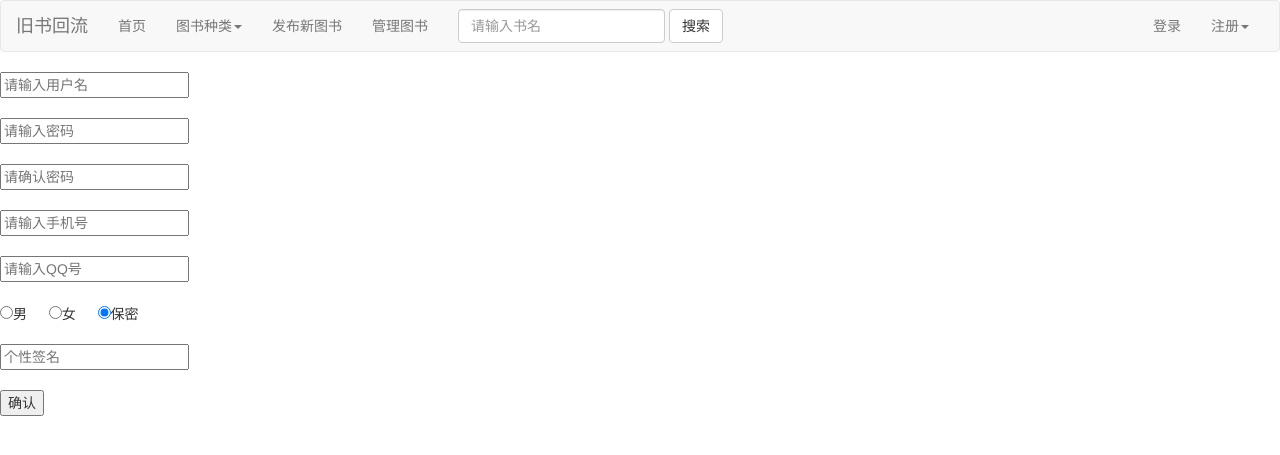
After one commit to ja6son/old_books_back, a Flask app: page /regist/ in a window 1280 px wide. The commit adds this page. Shown: the top 455 px of the page. Run offline with Flask 2, Linux system fonts and the light colour scheme; some libraries are stand-ins or nearby versions.

Commit message:
注册页面完成

```diff
--- a/旧书回流/app/run.py
+++ b/旧书回流/app/run.py
@@ -1,6 +1,7 @@
-from flask import Flask,render_template,request
+from flask import Flask,render_template,request,redirect,url_for,flash
 import config
 from exts import db
+from models import User,Book,Comment
 
 
 app = Flask(__name__)
@@ -19,5 +20,30 @@ def login():
     else :
         pass
 
+@app.route('/regist/',methods = ['POST','GET'])
+def regist():
+    if request.method == 'GET':
+        return render_template('regist.html')
+    else :
+        user_name = request.form.get('user_name')
+        password = request.form.get('password')
+        passwords = request.form.get('passwords')
+        if User.query.filter(User.user_name == user_name).first() :
+            flash('该用户已存在')
+            return redirect(url_for('regist'))
+        elif password != passwords:
+            flash('两次密码不同')
+            return redirect(url_for('regist'))
+        else :
+            telephone = request.form.get('telephone')
+            sex = request.form.get('sex')
+            qq = request.form.get('qq')
+            sign = request.form.get('sign')
+            user = User(user_name = user_name,password = password,
+                        telephone = telephone,qq = qq,sex = sex ,sign = sign)
+            db.session.add(user)
+            db.session.commit()
+            return 'OK'
+
 if __name__ == '__main__':
     app.run()
--- a/旧书回流/app/static/css/base.css
+++ /dev/null
@@ -1,4 +0,0 @@
-#color{
-    background-color:hsl(182, 100%, 92%);
-    font-weight: 900;
-}
--- a/旧书回流/app/templates/base.html
+++ b/旧书回流/app/templates/base.html
@@ -6,7 +6,6 @@
     <link rel="stylesheet" href="https://cdn.bootcss.com/bootstrap/3.3.7/css/bootstrap.min.css" integrity="sha384-BVYiiSIFeK1dGmJRAkycuHAHRg32OmUcww7on3RYdg4Va+PmSTsz/K68vbdEjh4u" crossorigin="anonymous">
     <script src="https://cdn.bootcss.com/bootstrap/3.3.7/js/bootstrap.min.js" integrity="sha384-Tc5IQib027qvyjSMfHjOMaLkfuWVxZxUPnCJA7l2mCWNIpG9mGCD8wGNIcPD7Txa" crossorigin="anonymous"></script>
     <script src="https://cdn.bootcss.com/jquery/3.3.1/jquery.min.js"></script>
-    <link rel="stylesheet" href="{{ url_for('static',filename='css/base.css') }}">
     {% block head %}{% endblock %}
 </head>
 <body>
@@ -53,7 +52,7 @@
 
               <li><a href="#">登录</a></li>
               <li class="dropdown">
-                <a href="#" class="dropdown-toggle" data-toggle="dropdown" role="button" aria-haspopup="true" aria-expanded="false">注册<span class="caret"></span></a>
+                <a href="{{ url_for('regist') }}" class="dropdown-toggle" data-toggle="dropdown" role="button" aria-haspopup="true" aria-expanded="false">注册<span class="caret"></span></a>
                 <ul class="dropdown-menu">
                   <li><a href="#">Action</a></li>
                   <li><a href="#">Another action</a></li>
--- /dev/null
+++ b/旧书回流/app/templates/regist.html
@@ -0,0 +1,17 @@
+{% extends "base.html" %}
+{% block title %}注册{% endblock %}
+{% block head %}{% endblock %}
+{% block body %}
+<form action="" method="POST">
+<input type="text" name="user_name" placeholder="请输入用户名"><br><br>
+<input type="password" name="password" placeholder="请输入密码"><br><br>
+<input type="password" name="passwords" placeholder="请确认密码"><br><br>
+<input type="text" name="telephone" placeholder="请输入手机号"><br><br>
+<input type="text" name="qq" placeholder="请输入QQ号"><br><br>
+    <input type="radio" name="sex" value="男">男 &emsp;
+    <input type="radio" name="sex" value="女">女 &emsp;
+    <input type="radio" name="sex" value="保密" checked>保密 <br><br>
+<input type="text" name="sign" placeholder="个性签名"><br><br>
+<button type="submit">确认</button>
+</form>
+{% endblock %}
```
Also changed, not shown: 旧书回流/app/templates/login.html (deleted, +0 -8 lines), 旧书回流/app/dbapp.db.
